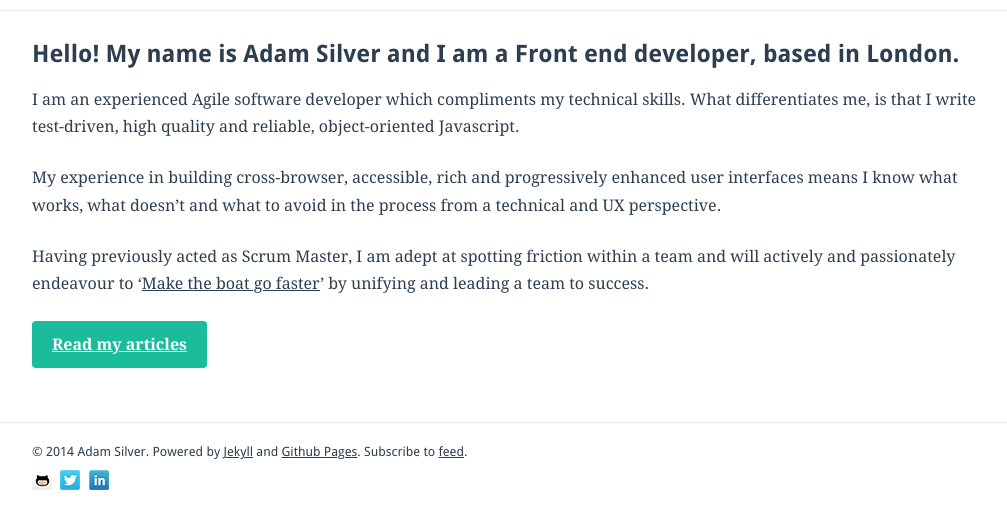
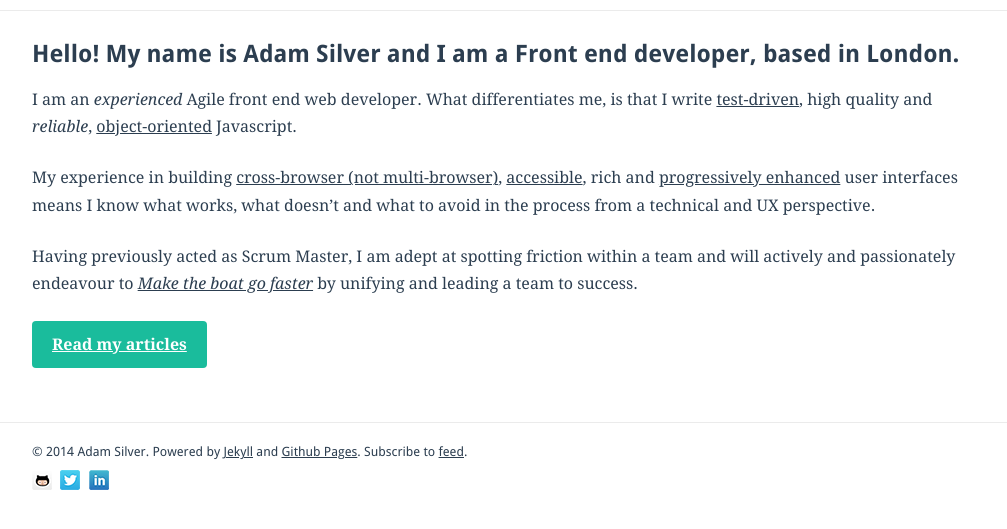
Before and after one commit to adamsilver/adamsilver.io-jekyll, a Jekyll site: the page built from index.md, in a window 1280 px wide, cut to the strip 150-679 px from the top of the page. Shown: the whole strip, without its empty margins (128-1135 px from the left). Built offline with Jekyll 4.4.1, drawn with Linux system fonts in a browser that asks for light colours; Markdown is read by kramdown in place of the engine named in the settings.

Commit message:
updated home blurb

```diff
--- a/index.md
+++ b/index.md
@@ -5,10 +5,10 @@ id: home
 
 # Hello! My name is Adam Silver and I am a Front end developer, based in London.
 
-I am an experienced Agile software developer which compliments my technical skills. What differentiates me, is that I write test-driven, high quality and reliable, object-oriented Javascript.
+I am an *experienced* Agile front end web developer. What differentiates me, is that I write [test-driven](http://en.wikipedia.org/wiki/Test-driven_development), high quality and *reliable*, [object-oriented](http://en.wikipedia.org/wiki/Object-oriented_programming) Javascript.
 
-My experience in building cross-browser, accessible, rich and progressively enhanced user interfaces means I know what works, what doesn't and what to avoid in the process from a technical and UX perspective.
+My experience in building [cross-browser (not multi-browser)](http://en.wikipedia.org/wiki/Cross-browser#Cross-browser_vs._multi-browser), [accessible](http://www.w3.org/WAI/intro/accessibility.php), rich and [progressively enhanced](http://jakearchibald.com/2013/progressive-enhancement-still-important/) user interfaces means I know what works, what doesn't and what to avoid in the process from a technical and UX perspective.
 
-Having previously acted as Scrum Master, I am adept at spotting friction within a team and will actively and passionately endeavour to '[Make the boat go faster](http://www.willitmaketheboatgofaster.com/)' by unifying and leading a team to success.
+Having previously acted as Scrum Master, I am adept at spotting friction within a team and will actively and passionately endeavour to *[Make the boat go faster](http://www.willitmaketheboatgofaster.com/)* by unifying and leading a team to success.
 
 <a class="readArticles" href="/articles/">Read my articles</a>
```
